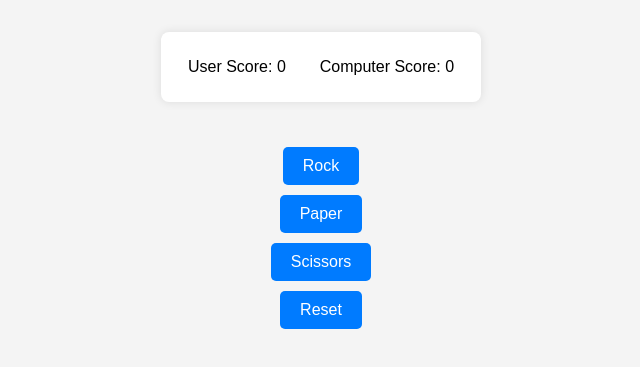
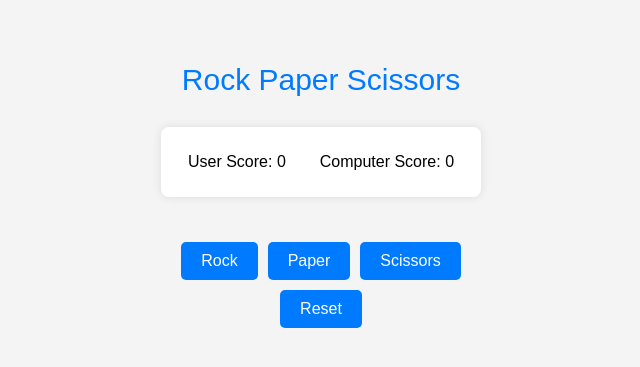
Before and after one commit to itsmesreejith/Rock-Paper-Scissors, a plain HTML site: page index.html in a window 1280 px wide. Shown: the part 217-584 px from the top of the page, without its empty margins (319-959 px from the left). Drawn offline with Linux system fonts and the light colour scheme.

Commit message:
Update index.html

```diff
--- a/index.html
+++ b/index.html
@@ -52,18 +52,30 @@
         button:hover {
             background-color: #0056b3;
         }
+        .btns{
+            display: flex;
+            justify-content: center;
+        }
+        .head{
+            font-size: 1.875rem;
+            margin: 30px;
+            color: #007bff;
+        }
     </style>
 </head>
 <body>
+    <div class="head">Rock Paper Scissors</div>
     <div id="score">
         <p>User Score: <span id="score-user">0</span></p>
         <p>Computer Score: <span id="score-computer">0</span></p>
     </div>
     <div id="result"></div>
-
-    <button class="btn" id="rock">Rock</button>
+    <div class="btns">
+        <button class="btn" id="rock">Rock</button>
     <button class="btn" id="paper">Paper</button>
     <button class="btn" id="scissor">Scissors</button>
+    </div>
+
 
     <button id="resetButton">Reset</button>
 
```
